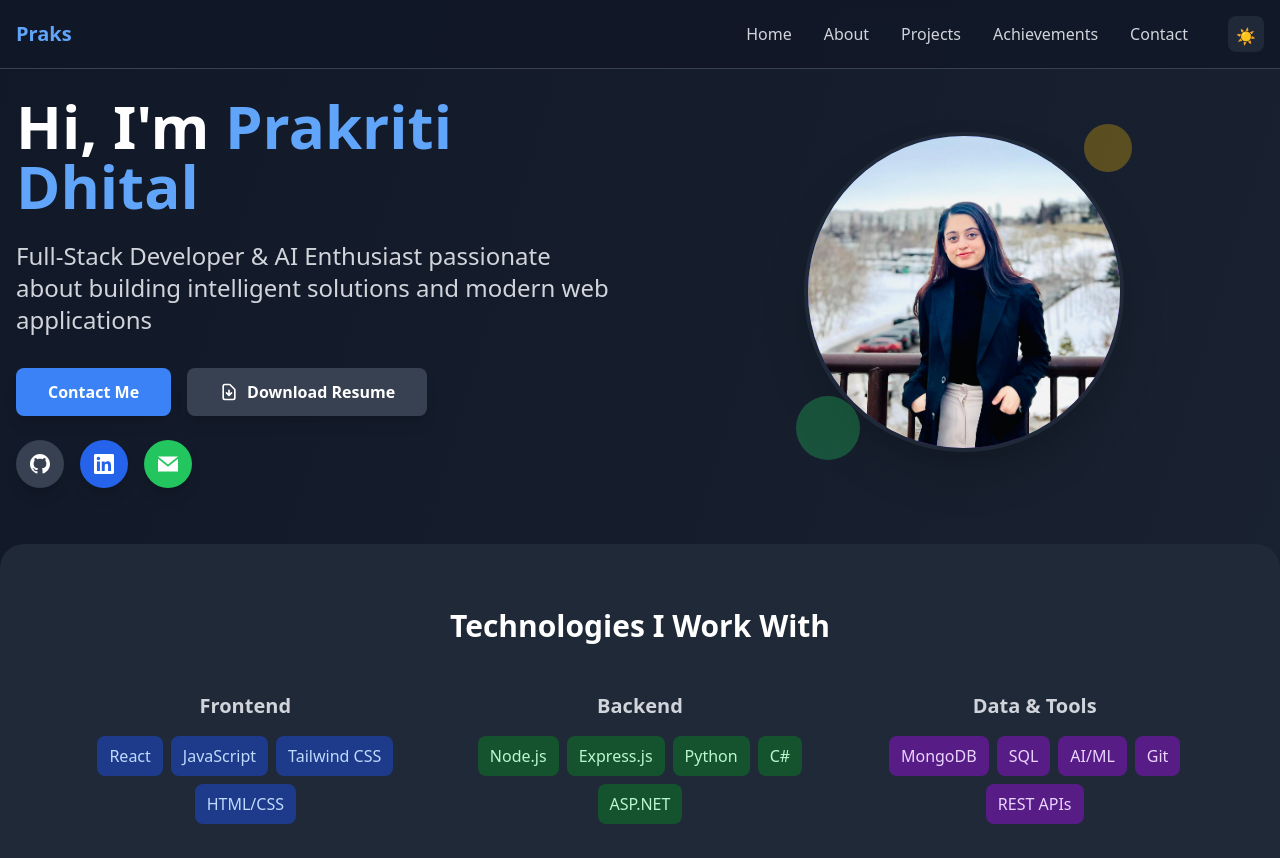
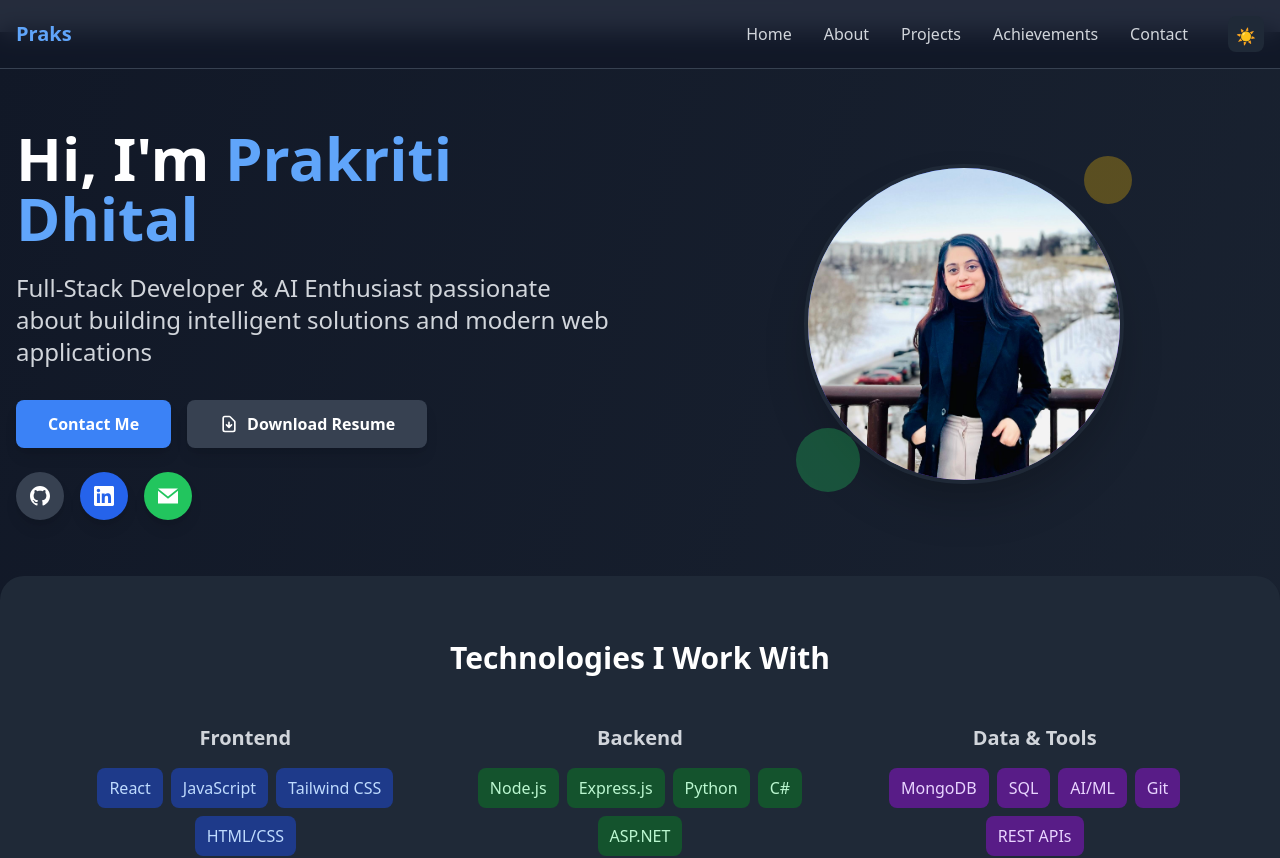
Before and after one commit to DhitalPrakriti/portfolio-website, a React (Create React App) app in the folder frontend/: page / in a window 1280 px wide. Shown: the top 858 px of the page. Built offline with nearby package versions, Linux system fonts and the light colour scheme; the HTML template or start-up script is replaced by a standard one.

Commit message:
Updated Hero Section

```diff
--- a/frontend/src/App.js
+++ b/frontend/src/App.js
@@ -79,7 +79,7 @@ function App() {
       <Header darkMode={darkMode} setDarkMode={setDarkMode} />
 
       {/* Hero Section */}
-      <section id="home" className="container mx-auto px-4 py-16 md:py-24">
+      <section id="home" className="container mx-auto px-4 py-16 md:py-24 mt-8">
         <div className="flex flex-col md:flex-row items-center justify-between gap-12">
           {/* Text Content */}
           <div className="md:w-1/2 text-center md:text-left">
```
